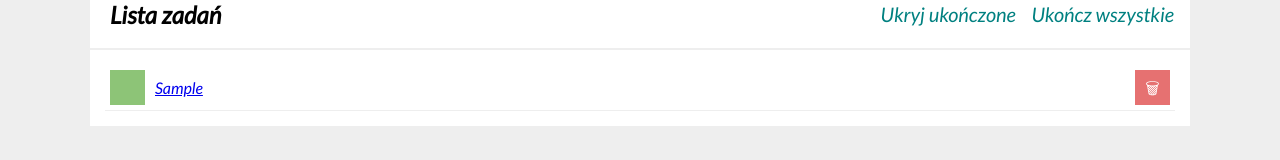
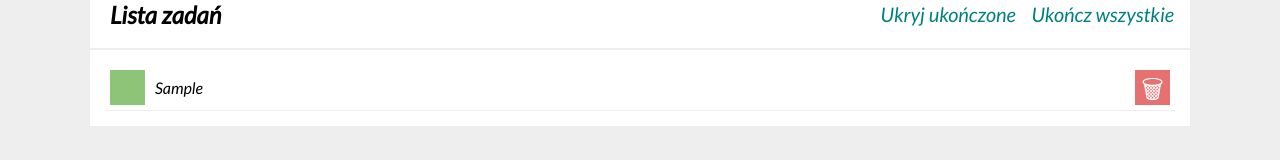
Before and after one commit to Pepko0/todo-list-react, a React (Create React App) app: page /#/zadania in a window 1280 px wide. Both pictures are taken after typing "Sample" into the empty fields and a click on the button "Dodaj zadanie". Shown: the part 523-683 px from the top of the page. Built offline with nearby package versions, Linux system fonts and the light colour scheme.

Commit message:
changed style in NavLink

```diff
--- a/src/features/tasks/TaskList/index.js
+++ b/src/features/tasks/TaskList/index.js
@@ -1,6 +1,6 @@
-import { List, Item, Content, Button } from "./styled";
+import { List, Item, Content, Button,StyledLink } from "./styled";
 import { useSelector, useDispatch } from "react-redux";
-import { Link, useLocation } from "react-router-dom/cjs/react-router-dom.min";
+import { useLocation } from "react-router-dom/cjs/react-router-dom.min";
 import {
   toggleTaskDone,
   removeTask,
@@ -8,13 +8,13 @@ import {
   selectTaskByQuery,
 } from "../tasksSlice";
 
-
 const TaskList = () => {
   const location = useLocation();
-  const query = (new URLSearchParams(location.search)).get("searchQueryParamName");
+  const query = new URLSearchParams(location.search).get(
+    "searchQueryParamName"
+  );
 
-
-  const tasks = useSelector(state => selectTaskByQuery(state, query));
+  const tasks = useSelector((state) => selectTaskByQuery(state, query));
   const hideDone = useSelector(selectHideDone);
 
   const dispatch = useDispatch();
@@ -23,15 +23,15 @@ const TaskList = () => {
     <List>
       {tasks.map((task) => (
         <Item key={task.id} hidden={task.done && hideDone}>
-          <Button done onClick={() => dispatch(toggleTaskDone(task.id))}>
+          <Button title="Ustaw jako ukończone" done onClick={() => dispatch(toggleTaskDone(task.id))}>
             {task.done ? "✔" : ""}
           </Button>
 
           <Content done={task.done}>
-            <Link to={`/zadania/${task.id}`}>{task.content}</Link>
+            <StyledLink title="Wyświetl szczegóły zadania" to={`/zadania/${task.id}`}>{task.content}</StyledLink>
           </Content>
 
-          <Button remove onClick={() => dispatch(removeTask(task.id))}>
+          <Button title="Usuń zadanie" remove onClick={() => dispatch(removeTask(task.id))}>
             🗑
           </Button>
         </Item>
--- a/src/features/tasks/TaskList/styled.js
+++ b/src/features/tasks/TaskList/styled.js
@@ -1,4 +1,5 @@
 import styled, { css } from "styled-components";
+import { NavLink } from "react-router-dom/cjs/react-router-dom.min";
 
 export const List = styled.ul`
   list-style: none;
@@ -27,7 +28,7 @@ export const Content = styled.span`
     done &&
     css`
       text-decoration: line-through;
-      color: ${({ theme }) => theme.color.alto};
+      color: ${({ theme }) => theme.color.black};
       list-style: none;
     `}
 `;
@@ -38,6 +39,7 @@ export const Button = styled.button`
   width: 35px;
   height: 35px;
   padding: 0px;
+  font-size: 25px;
   transition: background 0.3s;
 
   ${({ done }) =>
@@ -64,3 +66,13 @@ export const Button = styled.button`
       }
     `}
 `;
+
+export const StyledLink = styled(NavLink)`
+  text-decoration: none;
+  color: ${({ theme }) => theme.color.black};
+
+  &:hover {
+    color: ${({ theme }) => theme.color.teal};
+    text-decoration: underline;
+  }
+  `;
--- a/src/theme.js
+++ b/src/theme.js
@@ -9,6 +9,7 @@ export const theme = {
     alto: "#cecece",
     olivine: "#8dc477",
     sunglo: "#E67171",
+    black: "#000",
   },
   breakpoint: {
     mobileMax: 767,
```
